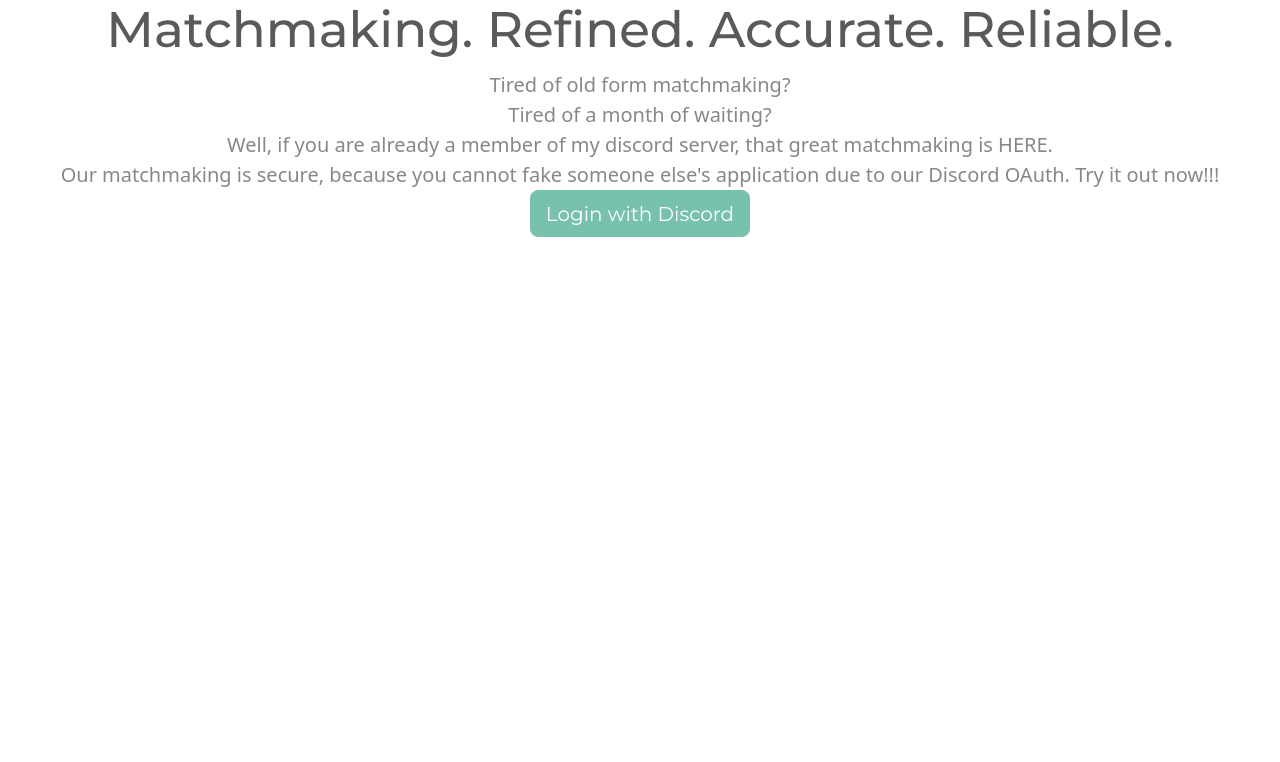
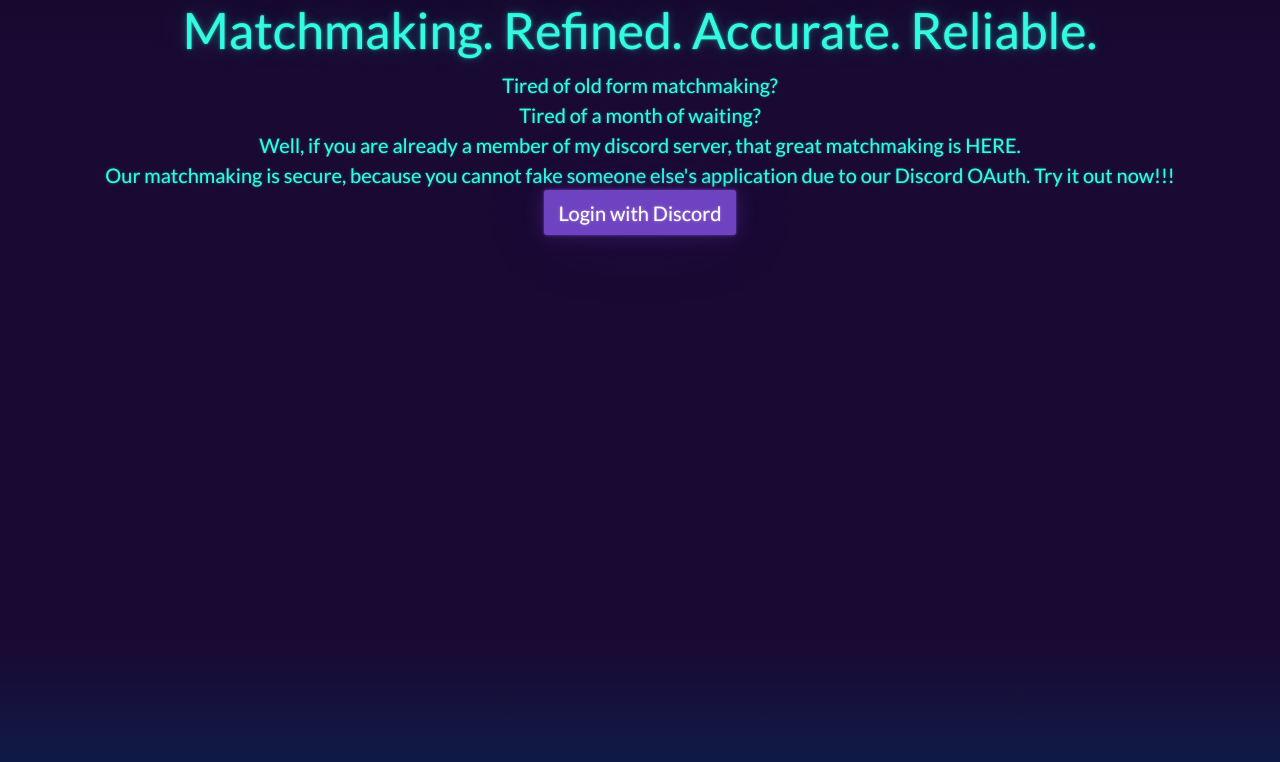
Before and after one commit to Coder2195Text/civilized-matcher-archive, a Next.js app: page / in a window 1280 px wide. Shown: the top 762 px of the page. Built offline with nearby package versions, Linux system fonts and the light colour scheme; no server answers.

Commit message:
new theme

```diff
--- a/pages/_app.tsx
+++ b/pages/_app.tsx
@@ -2,7 +2,7 @@ import "../styles/globals.css";
 import type { AppProps } from "next/app";
 import { SessionProvider } from "next-auth/react";
 import { Session } from "next-auth";
-import "bootswatch/dist/minty/bootstrap.min.css";
+import "bootswatch/dist/vapor/bootstrap.min.css";
 import SSRProvider from "react-bootstrap/SSRProvider";
 
 export default function App({
@@ -13,7 +13,15 @@ export default function App({
   return (
     <SSRProvider>
       <SessionProvider session={session}>
-        <Component {...pageProps} />
+        <div
+          style={{
+            height: "100vh",
+            overflowY: "scroll",
+            overflowX: "hidden",
+          }}
+        >
+          <Component {...pageProps} />
+        </div>
       </SessionProvider>
     </SSRProvider>
   );
```
Also changed, not shown: pages/form.tsx (+10 -6 lines).
